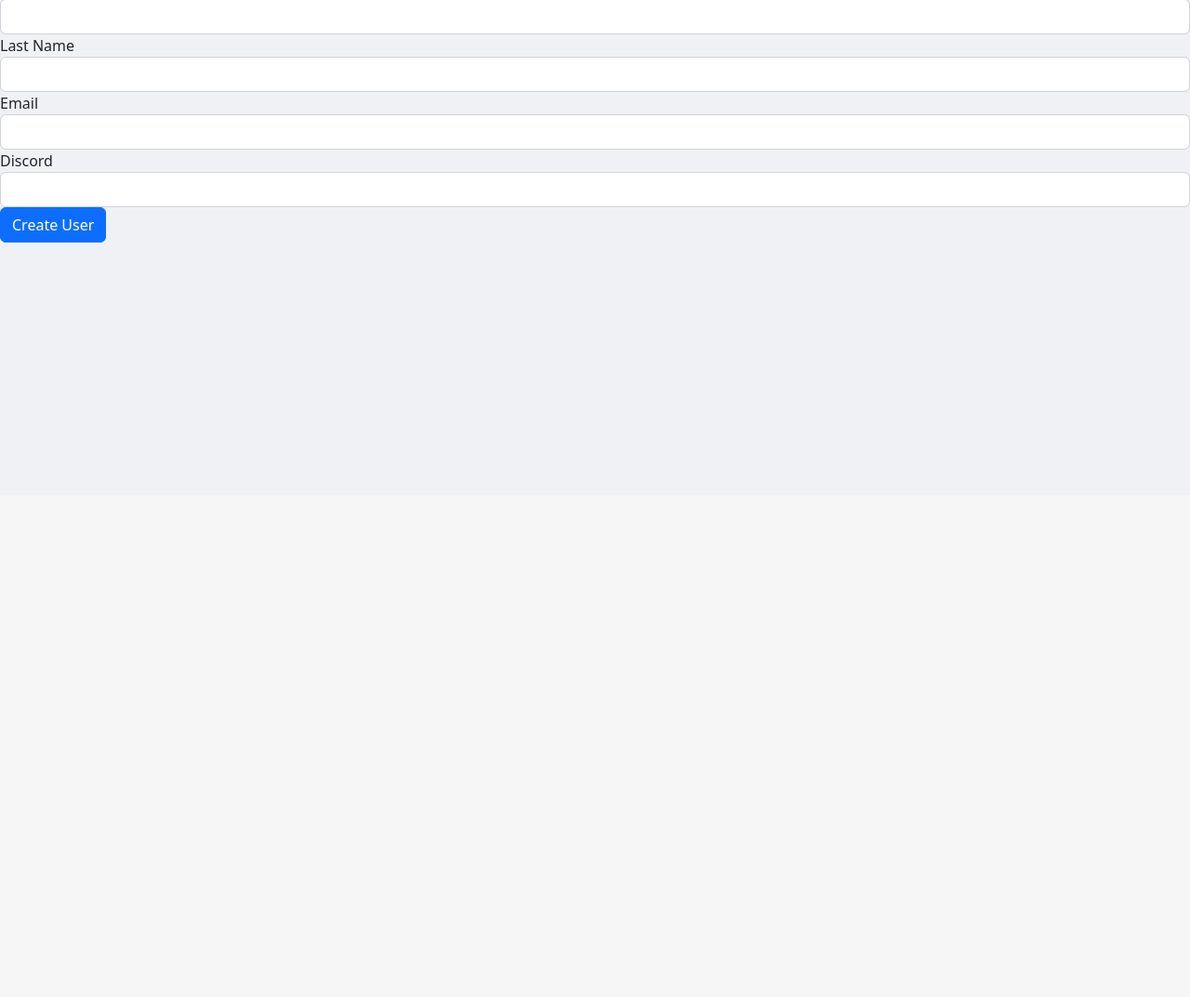
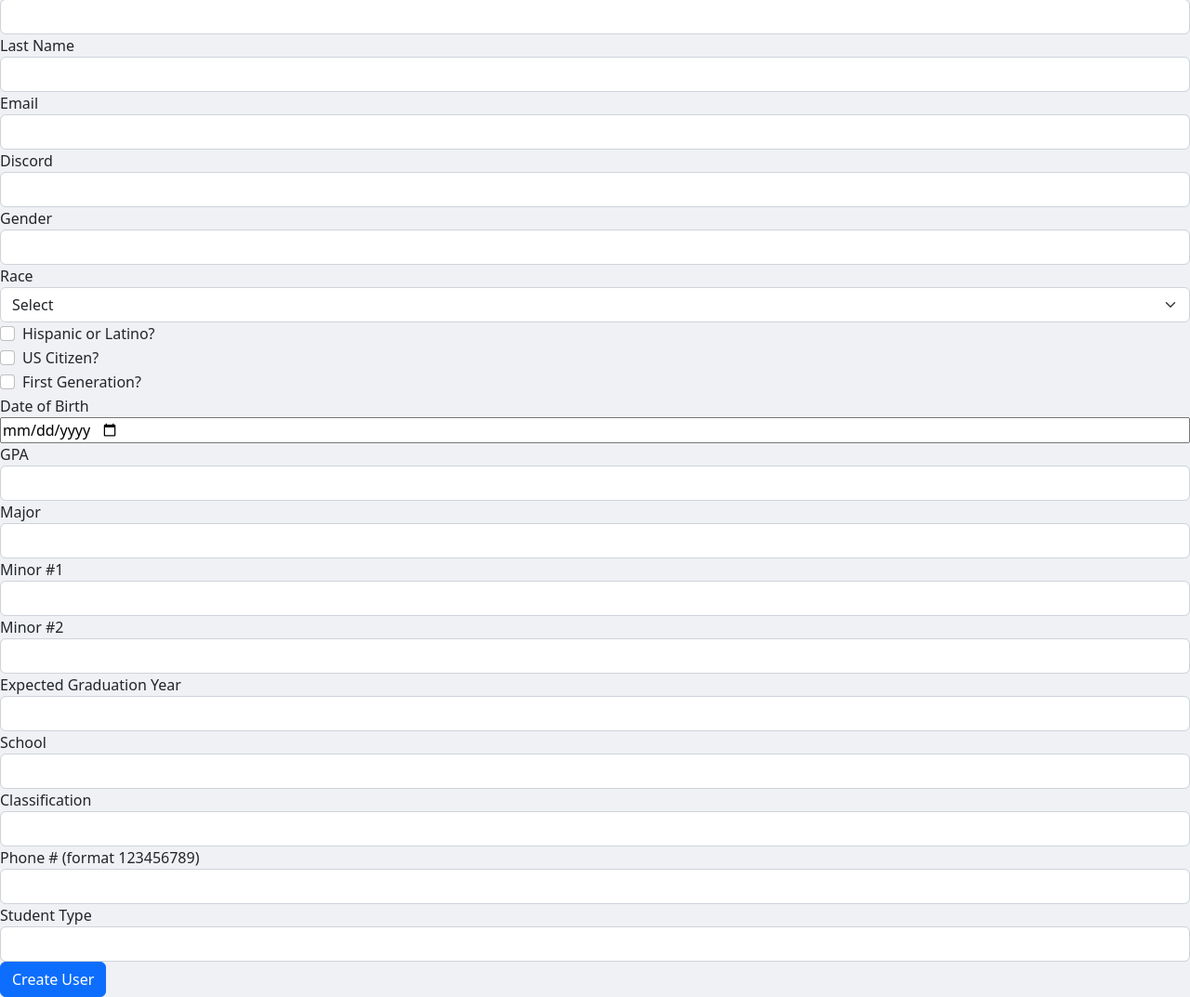
Before and after one commit to davidkenelm/CSCE310, a PHP site: page /CSCE310/create_student.php in a window 1280 px wide. Shown: the part 267-1340 px from the top of the page at 93% size. Before the commit the page ends 528 px from the top, so only its background shows below. Run offline with PHP 8.4, Linux system fonts and the light colour scheme; the visitor is signed in with stand-in values (Sample User, id 1).

Commit message:
finished college_student

```diff
--- a/config.php
+++ b/config.php
@@ -4,8 +4,8 @@ session_start();
 
 $db_host = "localhost";
 $db_user = "root";
-$db_pass = "nikhilc02";
-$db_name = "310";
+$db_pass = "Nikhilc02!";
+$db_name = "310_schema";
 
 $mysql = new mysqli($db_host, $db_user, $db_pass, $db_name);
 $mysql->set_charset("utf8");
--- a/create_student.php
+++ b/create_student.php
@@ -46,12 +46,90 @@
             <label>Discord</label>
             <input type="text" class="form-control" name="discord_input" aria-label="Recipient's username" aria-describedby="button-addon2">
         </div>
+        <div class="form-group">
+            <label>Gender</label>
+            <input type="text" class="form-control" name="gender_input" aria-label="Recipient's username" aria-describedby="button-addon2">
+        </div>
+        <label>Race</label>
+        <select class="form-select" aria-label="Default select example" name="race_select">
+            <option selected>Select</option>
+            <option value="American Indian or Alaska Native">American Indian or Alaska Native</option>
+            <option value="Asian">Asian</option>
+            <option value="Black or African American">Black or African American</option>
+            <option value="Native Hawaiian or Other Pacific Islander">Native Hawaiian or Other Pacific Islander</option>
+            <option value="White">White</option>
+        </select>
+        <div class="form-check">
+            <input class="form-check-input" type="checkbox" value="" name="hispanic_check">
+            <label class="form-check-label" for="flexCheckDefault">
+                Hispanic or Latino?
+            </label>
+        </div>
+        <div class="form-check">
+            <input class="form-check-input" type="checkbox" value="" name="citizen_check">
+            <label class="form-check-label" for="flexCheckChecked">
+                US Citizen?
+            </label>
+        </div>
+        <div class="form-check">
+            <input class="form-check-input" type="checkbox" value="" name="generation_check">
+            <label class="form-check-label" for="flexCheckChecked">
+                First Generation?
+            </label>
+        </div>
+        <div class="form-group">
+            <label>Date of Birth</label>
+            <input type="date" name="dob_input"
+            placeholder="dd-mm-yyyy" value=""
+            min="1950-01-01" max="2030-12-31" class="input-group date">
+        </div>
+        <div class="form-group">
+            <label>GPA</label>
+            <input type="number" min="0" max="4" step="0.001" class="form-control" name="gpa_input" aria-label="Recipient's username" aria-describedby="button-addon2">
+        </div>
+        <div class="form-group">
+            <label>Major</label>
+            <input type="text" class="form-control" name="major_input" aria-label="Recipient's username" aria-describedby="button-addon2">
+        </div>
+        <div class="form-group">
+            <label>Minor #1</label>
+            <input type="text" class="form-control" name="minor1_input" aria-label="Recipient's username" aria-describedby="button-addon2">
+        </div>
+        <div class="form-group">
+            <label>Minor #2</label>
+            <input type="text" class="form-control" name="minor2_input" aria-label="Recipient's username" aria-describedby="button-addon2">
+        </div>
+        <div class="form-group">
+            <label>Expected Graduation Year</label>
+            <input type="number" min="2023" max="2099" step="1" class="form-control" name="grad_year_input" aria-label="Recipient's username" aria-describedby="button-addon2">
+        </div>
+        <div class="form-group">
+            <label>School</label>
+            <input type="text" class="form-control" name="school_input" aria-label="Recipient's username" aria-describedby="button-addon2">
+        </div>
+        <div class="form-group">
+            <label>Classification</label>
+            <input type="text" class="form-control" name="classification_input" aria-label="Recipient's username" aria-describedby="button-addon2">
+        </div>
+        <div class="form-group">
+            <label>Phone # (format 123456789)</label>
+            <input type="number" min="1000000000" max="9999999999" class="form-control" name="phone_input" aria-label="Recipient's username" aria-describedby="button-addon2">
+        </div>
+        <div class="form-group">
+            <label>Student Type</label>
+            <input type="text" class="form-control" name="student_type_input" aria-label="Recipient's username" aria-describedby="button-addon2">
+        </div>
         <button type="submit" class="btn btn-primary" name="new_user_button" value="Login Button">Create User</button>
     </form>
 
     <?php
         if(array_key_exists('new_user_button', $_POST)) {
             $sql = $_SESSION['sql'];
+            $uinQuery = "SELECT max(UIN) FROM users;";
+            $uinResult = mysqli_query($sql, $uinQuery);
+            $uinRow = mysqli_fetch_assoc($uinResult);
+            $newUIN = $uinRow['max(UIN)'] + 1;
+
             $username = $_POST['username_input'];
             $password = $_POST['password_input'];
             $role = "student";
@@ -60,17 +138,57 @@
             $lname = $_POST['lname_input'];
             $email = $_POST['email_input'];
             $discord = $_POST['discord_input'];
-            create_user($sql, $username, $password, $role, $fname, $middle_initial, $lname, $email, $discord);
+
+            $gender = $_POST['gender_input'];
+            if (isset($_POST['hispanic_check'])) {
+                $hispanic = 1;
+            }
+            else {
+                $hispanic = 0;
+            }
+            if (isset($_POST['citizen_check'])) {
+                $citizen = 1;
+            }
+            else {
+                $citizen = 0;
+            }
+            if (isset($_POST['generation_check'])) {
+                $generation = 1;
+            }
+            else {
+                $generation = 0;
+            }
+
+            $race = $_POST['race_select'];
+            $dob = $_POST['dob_input'];
+            $gpa = $_POST['gpa_input'];
+            $major = $_POST['major_input'];
+            $minor1 = $_POST['minor1_input'];
+            $minor2 = $_POST['minor2_input'];
+            $grad_year = $_POST['grad_year_input'];
+            $school = $_POST['school_input'];
+            $classification = $_POST['classification_input'];
+            $phone = $_POST['phone_input'];
+            $student_type = $_POST['student_type_input'];
+
+            create_user($sql, $newUIN, $username, $password, $role, $fname, $middle_initial, $lname, $email, $discord);
+            create_college_student($sql, $newUIN, $gender, $hispanic, $race, $citizen, $generation, $dob, $gpa, $major, $minor1, $minor2, $grad_year, $school, $classification, $phone, $student_type);
         }
-        function create_user($sql, $username, $password, $role, $fname, $middle_initial, $lname, $email, $discord) {
-            $uinQuery = "SELECT max(UIN) FROM users;";
-            $uinResult = mysqli_query($sql, $uinQuery);
-            $uinRow = mysqli_fetch_assoc($uinResult);
-            $newUIN = $uinRow['max(UIN)'] + 1;
-            $insertQuery =  "INSERT INTO users VALUES ($newUIN, '$fname', '$middle_initial', '$lname', '$username', '$password', '$role', '$email', '$discord')";
+        function create_user($sql, $uin, $username, $password, $role, $fname, $middle_initial, $lname, $email, $discord) {
+
+            $insertQuery =  "INSERT INTO users VALUES ($uin, '$fname', '$middle_initial', '$lname', '$username', '$password', '$role', '$email', '$discord')";
             if ($sql->query($insertQuery)) {
                 echo "New user successfully created\n";
+            }
+        }
+        function create_college_student($sql, $uin, $gender, $hispanic, $race, $citizen, $generation, $dob, $gpa, $major, $minor1, $minor2, $grad_year, $shcool, $classification, $phone, $student_type) {
+            $insertQuery =  "INSERT INTO college_student VALUES ($uin, '$gender', 0, '$race', CAST($citizen AS BINARY(1)), CAST($generation AS BINARY(1)), '$dob', $gpa, '$major', '$minor1', '$minor2', $grad_year, '$shcool', '$classification', $phone, '$student_type')";
+            if ($sql->query($insertQuery)) {
+                echo "New student successfully created\n";
                 echo "Please navigate to the home page to log in";
+            }
+            else {
+                echo $sql->error;
             }
         }
     ?>
```
